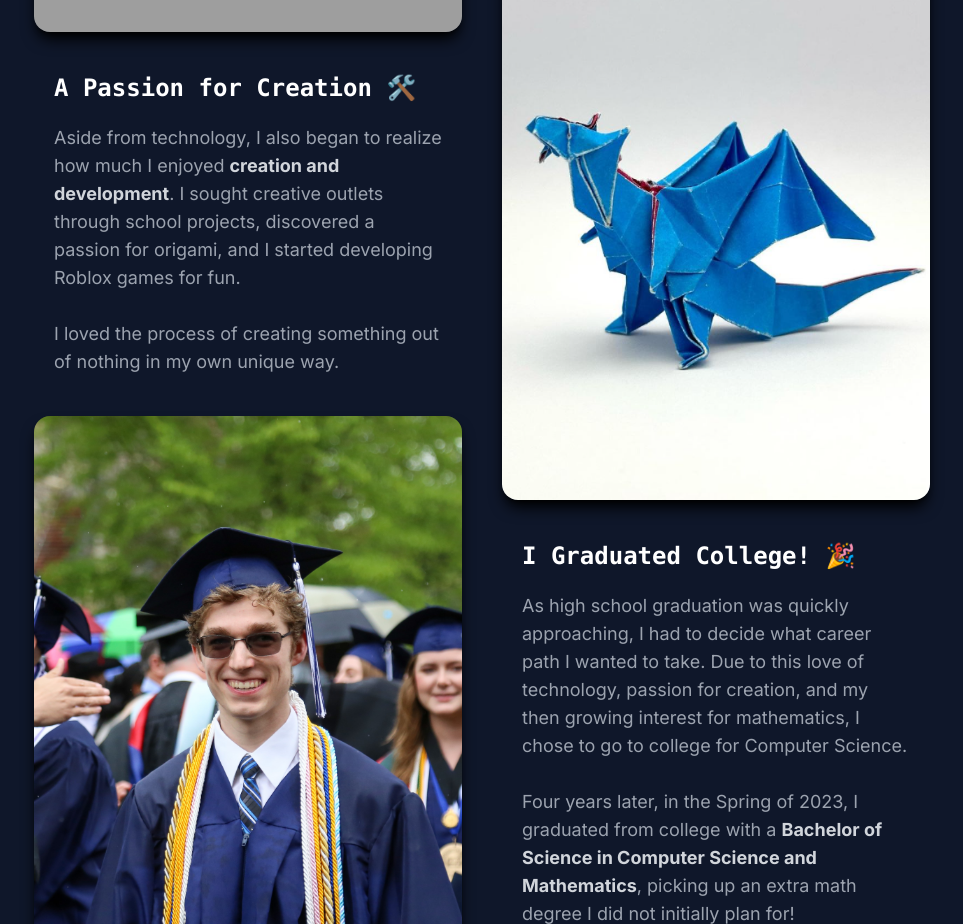
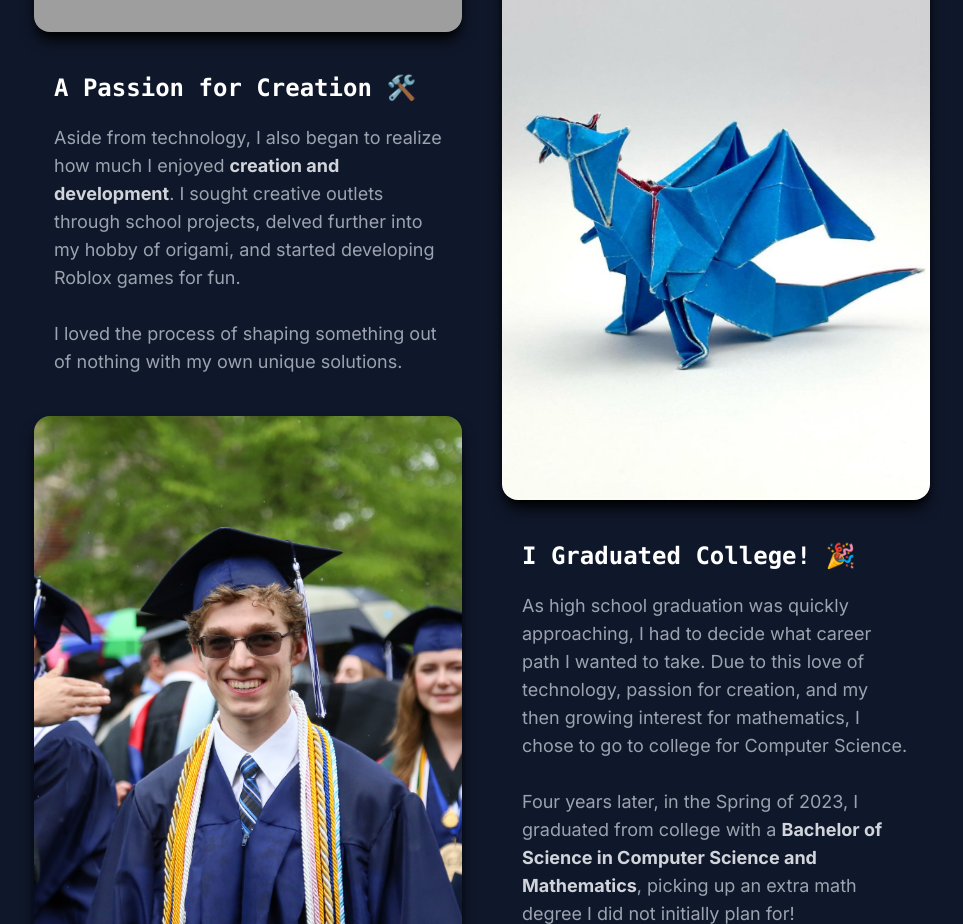
Before and after one commit to mctripp10/mctripp10.github.io, a Next.js app: page / in a window 1280 px wide. Shown: the part 1680-2604 px from the top of the page, without its empty margins (158-1121 px from the left). Built offline with nearby package versions, Linux system fonts and the light colour scheme; grey boxes are pictures that could not be loaded.

Commit message:
Update about wording - origami phrase

```diff
--- a/components/About.jsx
+++ b/components/About.jsx
@@ -48,10 +48,9 @@ const About = () => {
                         </h3>
                         <p className='pb-10'>
                             Aside from technology, I also began to realize how much I enjoyed <bold>creation and development</bold>. I sought creative outlets through school projects,
-                            discovered a passion for origami, and I started developing Roblox games for fun.
+                            delved further into my hobby of origami, and started developing Roblox games for fun.
                             <br/><br/>
-                            I loved the process of creating
-                            something out of nothing in my own unique way.
+                            I loved the process of shaping something out of nothing with my own unique solutions.
                         </p>
                     </m.div>
 
```
